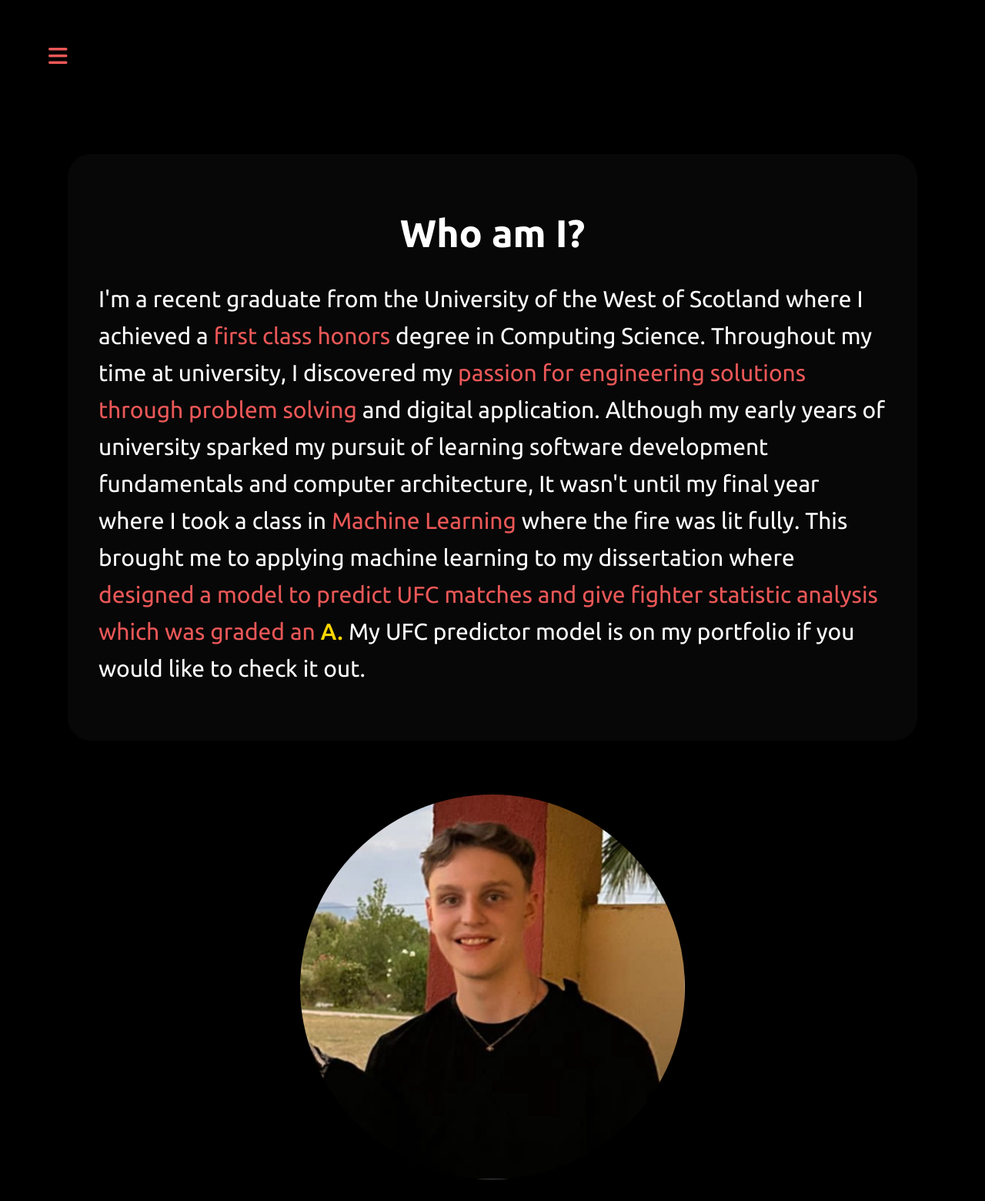
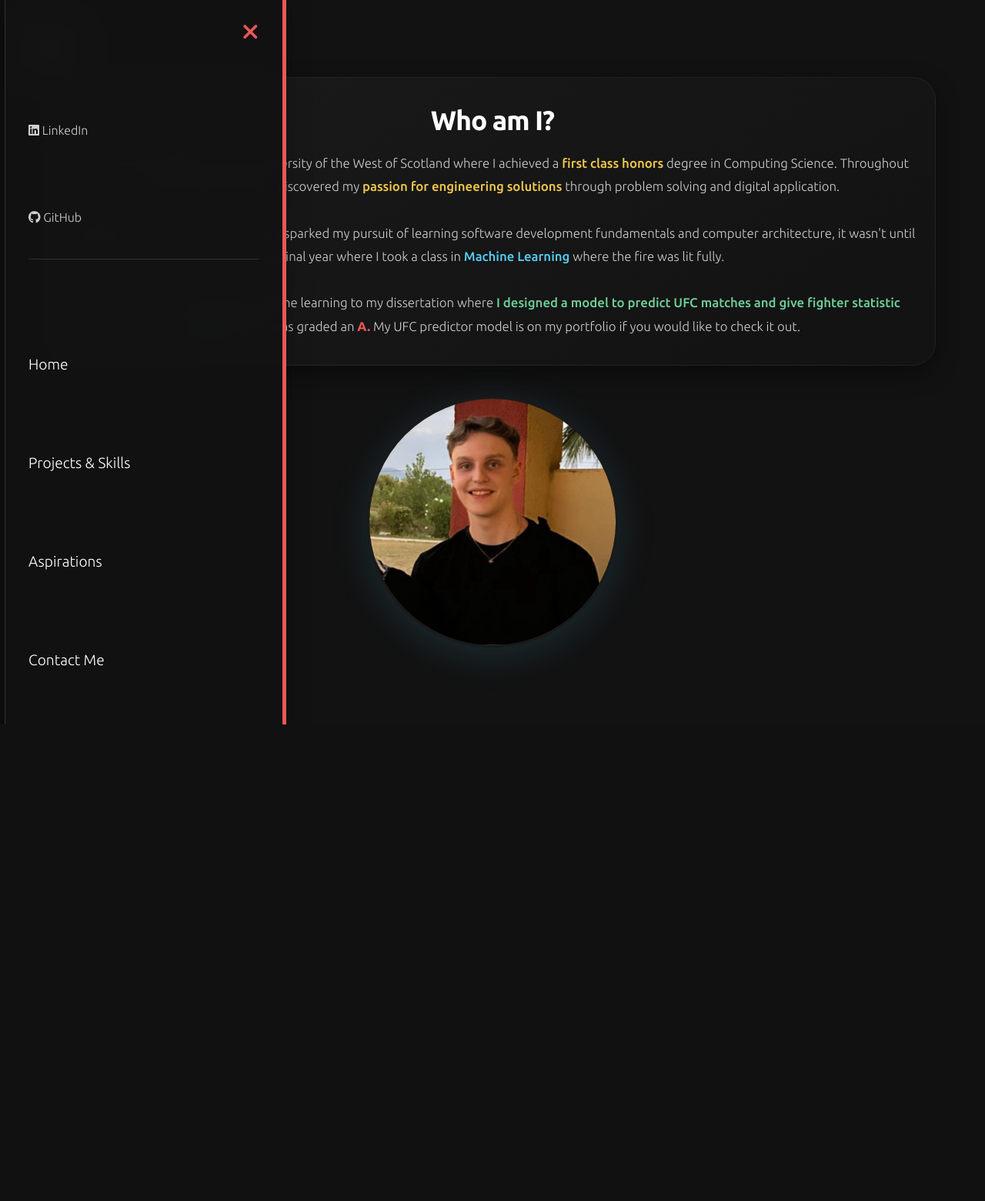
Before and after one commit to joshcoyle02/Portfolio_Git, a Flask app: template templates/aboutme-mobile.html in a window 1280 px wide. Shown: the whole page at 77% size. After the commit the page ends 941 px from the top, so only its background shows below. Run offline with Flask 3, Linux system fonts and the light colour scheme; the template is opened without the code that fills it, so the values that code supplies are empty; some libraries are stand-ins or nearby versions.

Commit message:
more genai

```diff
--- a/static/css/aboutme-mobile.css
+++ b/static/css/aboutme-mobile.css
@@ -1,44 +1,206 @@
+/* ---------- Root Variables ---------- */
+:root {
+    --color-cyan: #56ccf2;
+    --color-yellow: #f2c94c;
+    --color-green: #6fcf97;
+    --color-red: #eb5757;
+    --bg-dark: #121212;
+    --bg-card: #1a1a1a;
+    --text-main: #ffffff;
+    --text-muted: #cfcfcf;
+    --font-main: 'Ubuntu', sans-serif;
+}
+
+body {
+    margin: 0;
+    padding: 0;
+    background-color: var(--bg-dark);
+    font-family: var(--font-main);
+    color: var(--text-main);
+    overflow-x: hidden; /* Prevent side scroll */
+}
+
+/* ---------- 1. Menu Button (Floating) ---------- */
+#menu-btn {
+    position: fixed;
+    top: 25px;
+    right: 25px;
+    z-index: 100; /* Above content, below sidebar */
+
+    background: rgba(255, 255, 255, 0.1);
+    backdrop-filter: blur(10px);
+    -webkit-backdrop-filter: blur(10px);
+    border: 1px solid rgba(255, 255, 255, 0.2);
+
+    color: var(--color-cyan);
+    font-size: 1.5rem;
+    width: 50px;
+    height: 50px;
+    border-radius: 15px;
+    cursor: pointer;
+    transition: all 0.3s ease;
+
+    display: flex;
+    align-items: center;
+    justify-content: center;
+}
+
+#menu-btn:active {
+    transform: scale(0.95);
+    background: var(--color-cyan);
+    color: #000;
+}
+
+/* ---------- 2. Sidebar (Slide Out) ---------- */
+.sidebar {
+    position: fixed;
+    top: 0;
+    right: 0;
+    width: 80%; /* Covers most of screen */
+    max-width: 300px;
+    height: 100vh;
+
+    background: rgba(18, 18, 18, 0.95); /* Dark semi-transparent */
+    backdrop-filter: blur(15px);
+    border-left: 1px solid #333;
+    box-shadow: -10px 0 30px rgba(0,0,0,0.5);
+
+    z-index: 999; /* Top layer */
+    transform: translateX(100%); /* Hidden by default */
+    transition: transform 0.4s cubic-bezier(0.77, 0, 0.175, 1);
+
+    padding: 80px 30px;
+    display: flex;
+    flex-direction: column;
+}
+
+.sidebar.active {
+    transform: translateX(0); /* Slide in */
+}
+
+/* Close Button inside Sidebar */
+#close-btn {
+    position: absolute;
+    top: 25px;
+    right: 25px;
+    background: transparent;
+    border: none;
+    color: var(--color-red);
+    font-size: 1.8rem;
+    cursor: pointer;
+}
+
+/* Sidebar Links */
+.nav-links {
+    list-style: none;
+    padding: 0;
+    margin: 0;
+    display: flex;
+    flex-direction: column;
+    gap: 25px;
+}
+
+.nav-links a {
+    text-decoration: none;
+    color: var(--text-main);
+    font-size: 1.2rem;
+    font-weight: 300;
+    display: block;
+    transition: 0.3s;
+}
+
+.nav-links a:hover {
+    color: var(--color-cyan);
+    transform: translateX(10px); /* Slide text slightly right */
+}
+
+/* Socials Group styling */
+.social-group {
+    display: flex;
+    flex-direction: column;
+    gap: 15px;
+    margin-bottom: 10px;
+}
+
+.social-group a {
+    font-size: 1rem;
+    color: var(--text-muted);
+}
+
+hr {
+    width: 100%;
+    border: 0;
+    border-bottom: 1px solid #333;
+    margin: 10px 0 20px 0;
+}
+
+/* ---------- 3. Content Blur Effect ---------- */
+#content {
+    transition: filter 0.4s ease;
+    padding-bottom: 50px;
+}
+
+#content.blurred {
+    filter: blur(5px) brightness(0.7);
+    pointer-events: none; /* Prevent clicking links while menu is open */
+}
+
+/* ---------- 4. Content Sections (Sleek Style) ---------- */
+
+/* Text Card */
 .sec-1 {
-    color:white;
-    margin-top:200px;
-    margin: 200px 80px 0px 80px;
-    background-color: #070707;
-    padding:40px;
+    color: white;
+    margin: 100px 5% 40px 5%; /* Top margin clears header area */
+
+    /* Glassmorphism Card */
+    background: linear-gradient(145deg, #1a1a1a, #121212);
+    border: 1px solid rgba(255, 255, 255, 0.05);
+    padding: 35px 25px;
     border-radius: 30px;
 
+    box-shadow: 0 10px 30px rgba(0,0,0,0.4);
+    text-align: center;
 }
 
 .sec-1 h1 {
-    text-align: center;
-    font-size:50px;
+    font-size: 2.2rem;
+    font-weight: 700;
+    margin-top: 0;
+    margin-bottom: 20px;
+    color: var(--text-main);
+    letter-spacing: -1px;
 }
 
 .sec-1 p {
-    font-size: 30px;
-    line-height: 1.6;
+    font-size: 1.05rem;
+    line-height: 1.8;
+    color: var(--text-muted);
+    font-weight: 300;
+    margin: 0;
 }
 
-#word1, #word2, #word3, #word4{
-    color: #eb5757;
-    font-weight: 400;
-}
+/* Highlights */
+#word1, #word4 { color: var(--color-yellow); font-weight: 500; }
+#word2 { color: var(--color-cyan); font-weight: 500; }
+#word3 { color: var(--color-green); font-weight: 500; }
+#A     { color: var(--color-red); font-weight: 700; }
 
-#A {
-    color: gold;
-    font-weight: 490;
-}
-
+/* Image Section */
 .sec-2 {
     display: flex;
     justify-content: center;
-    padding:20px;
-    border-radius: 30px;
-    margin-top:50px;
+    align-items: center;
+    margin: 0 5% 50px 5%;
 }
 
 .sec-2 img {
-    width: 500px;                  /* adjust image size */
+    width: 100%;
+    max-width: 320px;
+    height: auto;
     border-radius: 50%;
-    /*object-fit: cover;*/
+    object-fit: cover;
 
+    /* Professional Glow: Cyan and Dark Shadow */
+    box-shadow: 0 10px 50px rgba(86, 204, 242, 0.15);
+    border: 3px solid var(--bg-card);
 }
--- a/templates/aboutme-mobile.html
+++ b/templates/aboutme-mobile.html
@@ -2,65 +2,100 @@
 <html lang="en">
 <head>
     <meta charset="UTF-8">
+    <meta name="viewport" content="width=device-width, initial-scale=1.0">
     <title>About me</title>
 
     <link rel="stylesheet" href="/static/css/style-mobile.css">
     <link rel="stylesheet" href="/static/css/aboutme-mobile.css">
-    <link href="https://fonts.googleapis.com/css2?family=Ubuntu:wght@100;300;400;500;700&display=swap" rel="stylesheet">
+    <link href="https://fonts.googleapis.com/css2?family=Ubuntu:wght@300;400;500;700&display=swap" rel="stylesheet">
     <link rel="stylesheet" href="https://cdnjs.cloudflare.com/ajax/libs/font-awesome/6.6.0/css/all.min.css">
 </head>
 
 <body>
 
-    <!-- MENU BUTTON -->
-    <button id="menu-btn"><i class="fa-solid fa-bars"></i></button>
+    <!-- MENU BUTTON (Floating) -->
+    <button id="menu-btn">
+        <i class="fa-solid fa-bars"></i>
+    </button>
 
-    <!-- SIDEBAR -->
+    <!-- SIDEBAR OVERLAY -->
     <div class="sidebar" id="sidebar">
+        <!-- Close Button inside the menu -->
+        <button id="close-btn">
+            <i class="fa-solid fa-xmark"></i>
+        </button>
+
         <ul class="nav-links">
-            <li><a href="#"><i class="fa-brands fa-linkedin"></i> LinkedIn</a></li>
-            <li><a href="#"><i class="fa-brands fa-github"></i> GitHub</a></li>
+            <!-- Socials at the top -->
+            <div class="social-group">
+                <li><a href="#" target="_blank"><i class="fa-brands fa-linkedin"></i> LinkedIn</a></li>
+                <li><a href="#" target="_blank"><i class="fa-brands fa-github"></i> GitHub</a></li>
+            </div>
+            <hr>
+            <!-- Navigation -->
             <li><a href="{{ url_for('index') }}">Home</a></li>
-            <li><a href="{{ url_for('index') }}">Projects & Skills</a></li>
-            <li><a href="{{ url_for('index') }}">Aspirations</a></li>
-            <li><a href="{{ url_for('index') }}">Contact Me</a></li>
+            <li><a href="{{ url_for('projects') }}">Projects & Skills</a></li>
+            <li><a href="{{ url_for('aspirations') }}">Aspirations</a></li>
+            <li><a href="{{ url_for('contactme') }}">Contact Me</a></li>
         </ul>
     </div>
 
-    <!-- PAGE CONTENT THAT WILL BLUR -->
+    <!-- PAGE CONTENT -->
     <div id="content">
         <div class="sec-1">
             <h1>Who am I?</h1>
-                <p>I'm a recent graduate from the University of the West of Scotland where I achieved a <span id="word1">first
-                class honors </span>degree in Computing Science.  Throughout my time at university, I discovered
-                my <span id="word4">passion for engineering solutions through problem solving</span> and digital application.
-                Although my early years of university sparked my pursuit of learning software development
-                fundamentals and computer architecture, It wasn't until my final year where I took a class in
-                <span id="word2">Machine Learning</span> where the fire was lit fully.  This brought me to applying machine learning
-                to my dissertation where <span id="word3"> designed a model to predict UFC matches and give fighter statistic
-                analysis which was graded an</span><span id="A"> A.</span> My UFC predictor model is on my portfolio if you would like to
-                check it out.
-                </p>
+            <p>
+                I'm a recent graduate from the University of the West of Scotland where I achieved a
+                <span id="word1">first class honors</span> degree in Computing Science. Throughout my time at university,
+                I discovered my <span id="word4">passion for engineering solutions</span> through problem solving and digital application.
+                <br><br>
+                Although my early years of university sparked my pursuit of learning software development fundamentals
+                and computer architecture, it wasn't until my final year where I took a class in
+                <span id="word2">Machine Learning</span> where the fire was lit fully.
+                <br><br>
+                This brought me to applying machine learning to my dissertation where
+                <span id="word3">I designed a model to predict UFC matches and give fighter statistic analysis</span>
+                which was graded an <span id="A">A.</span> My UFC predictor model is on my portfolio if you would like to check it out.
+            </p>
         </div>
 
         <div class="sec-2">
-            <img src="/static/images/me.jpg">
+            <img src="/static/images/me.jpg" alt="Joshua Coyle">
         </div>
     </div>
 
+    <!-- JAVASCRIPT -->
     <script>
         const menuBtn = document.getElementById('menu-btn');
+        const closeBtn = document.getElementById('close-btn');
         const sidebar = document.getElementById('sidebar');
         const content = document.getElementById('content');
 
-        menuBtn.addEventListener('click', () => {
-            sidebar.classList.toggle('active');
-            content.classList.toggle('blurred');
+        // Function to open menu
+        function openMenu() {
+            sidebar.classList.add('active');
+            content.classList.add('blurred');
+            menuBtn.style.opacity = '0'; // Fade out menu button
+            menuBtn.style.pointerEvents = 'none'; // Prevent clicking invisible button
+        }
+
+        // Function to close menu
+        function closeMenu() {
+            sidebar.classList.remove('active');
+            content.classList.remove('blurred');
+            menuBtn.style.opacity = '1'; // Fade in menu button
+            menuBtn.style.pointerEvents = 'auto';
+        }
+
+        menuBtn.addEventListener('click', openMenu);
+        closeBtn.addEventListener('click', closeMenu);
+
+        // Close menu if clicking on the blurred content
+        content.addEventListener('click', () => {
+            if(sidebar.classList.contains('active')) {
+                closeMenu();
+            }
         });
     </script>
 </body>
-
-
-
-</body>
 </html>
```
Also changed, not shown: static/css/index.css (+110 -49 lines).
